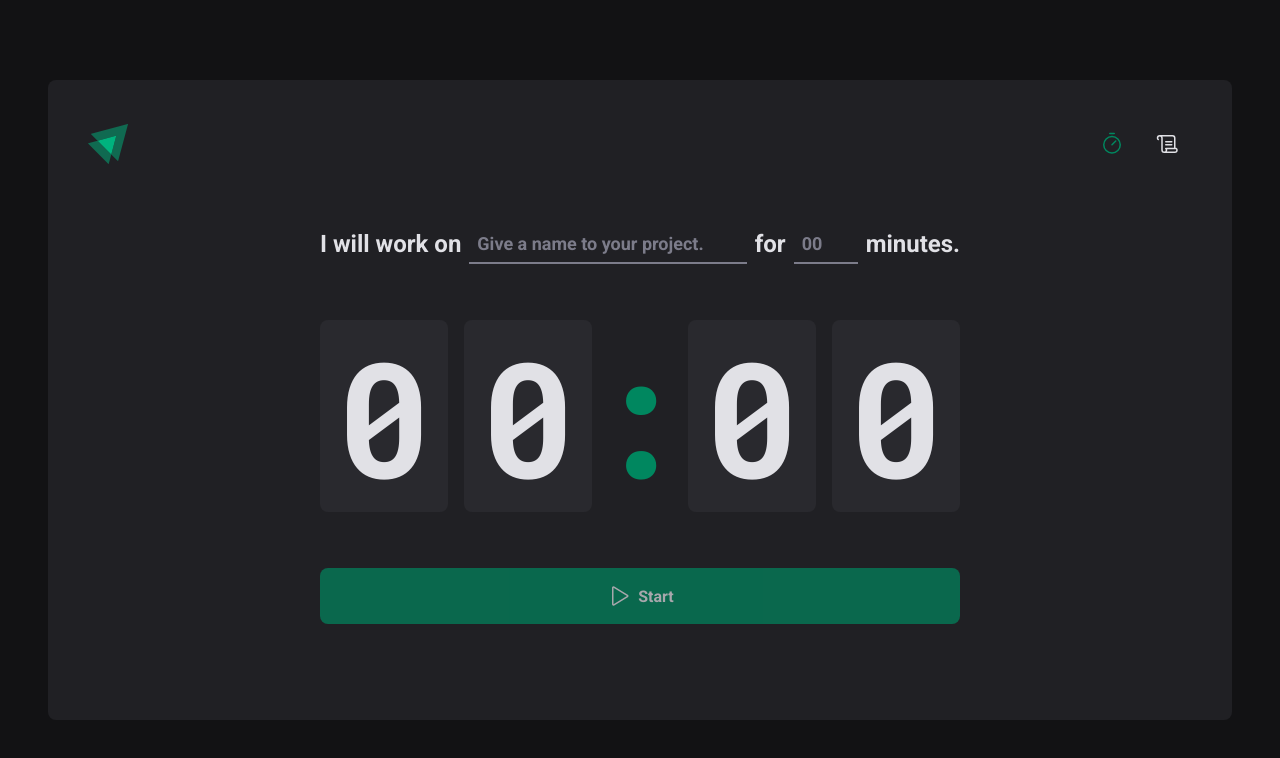
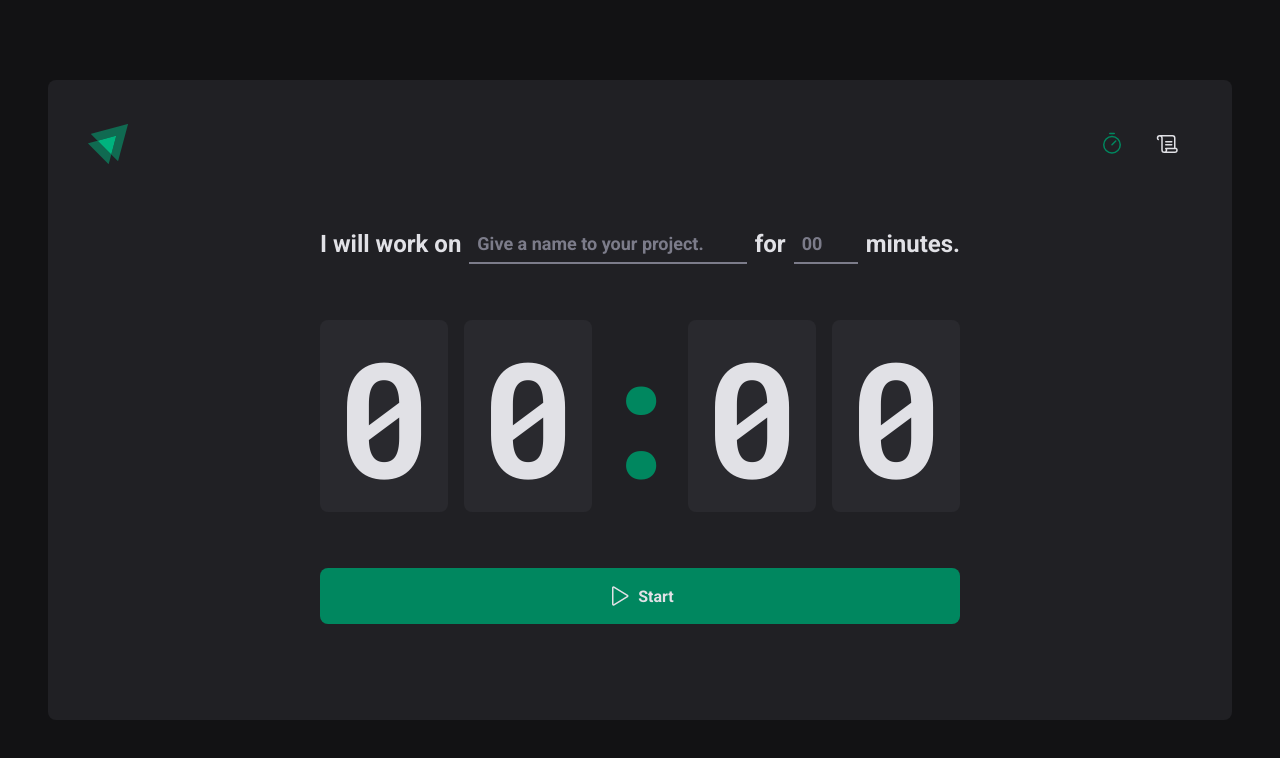
Before and after one commit to lucastenani/pomodoro-timer, a React (Vite) app: page / in a window 1280 px wide. Shown: the top 758 px of the page. Built offline with nearby package versions, Linux system fonts and the light colour scheme.

Commit message:
Improving the inputs

```diff
--- a/src/pages/Home/index.tsx
+++ b/src/pages/Home/index.tsx
@@ -20,12 +20,22 @@
             type="text"
             id="task"
             placeholder="Give a name to your project."
+            list="task-suggestions"
           />
+          <datalist id="task-suggestions">
+            <option value="Project 1" />
+            <option value="Project 2" />
+            <option value="Project 3" />
+            <option value="Project 4" />
+          </datalist>
           <label htmlFor="minutesAmount">for</label>
           <MinutesAmountInput
             type="number"
             id="minutesAmount"
             placeholder="00"
+            step={5}
+            min={5}
+            max={60}
           />
           <span>minutes.</span>
         </FormContainer>
@@ -38,7 +48,10 @@
           <span>0</span>
         </CountdownContainer>
 
-        <StartCountdownButton type="submit" disabled>
+        <StartCountdownButton
+          type="submit"
+          title="Fill in the name and duration before starting."
+        >
           <Play size={24} />
           Start
         </StartCountdownButton>
--- a/src/pages/Home/styles.ts
+++ b/src/pages/Home/styles.ts
@@ -50,6 +50,10 @@
 
 export const TaskInput = styled(baseInput)`
   flex: 1;
+
+  &::-webkit-calendar-picker-indicator {
+    display: none !important;
+  }
 `
 
 export const MinutesAmountInput = styled(baseInput)`
```
